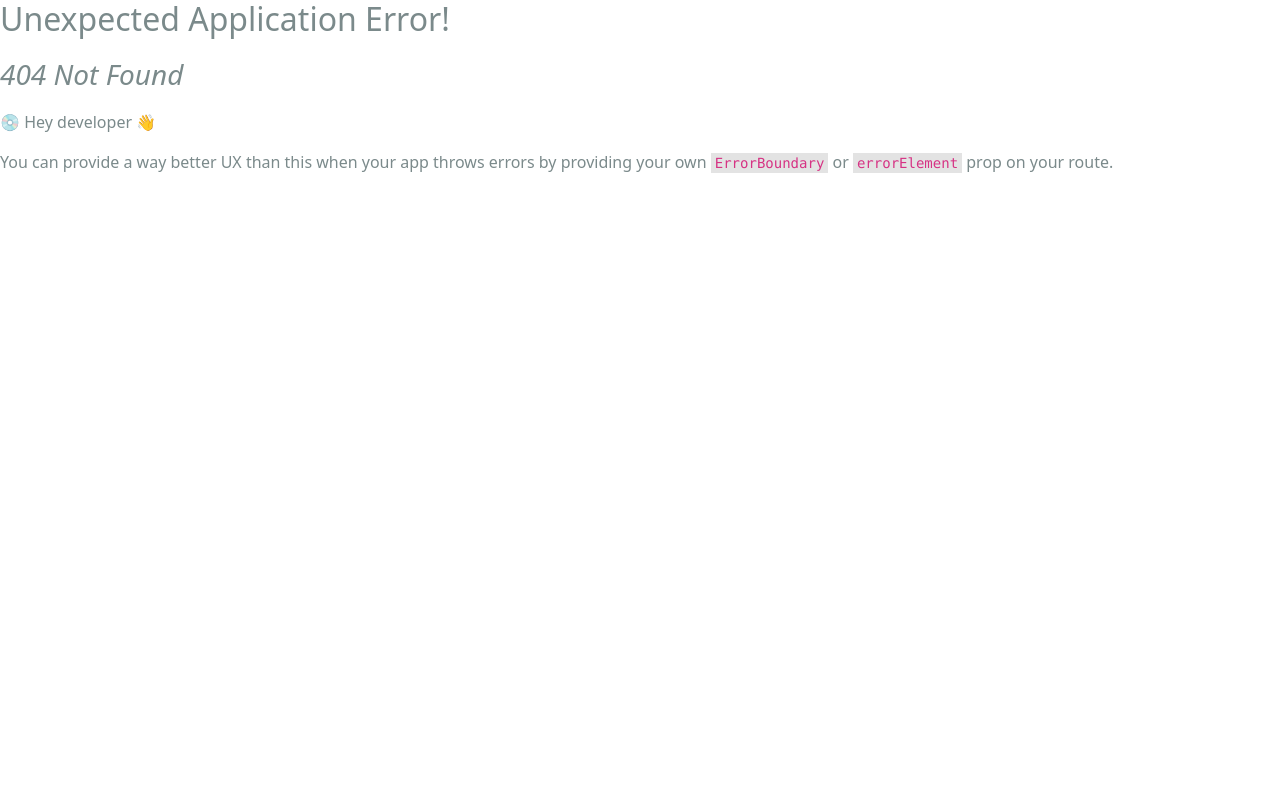
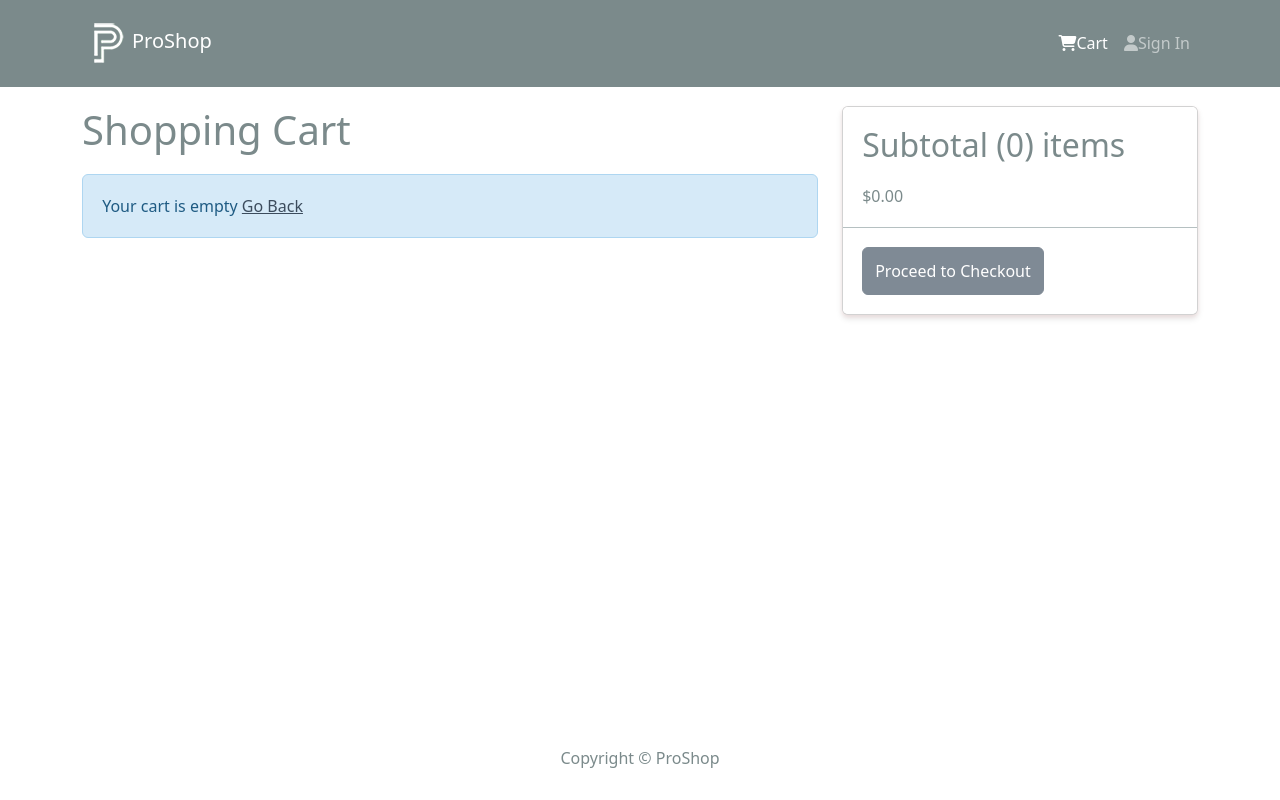
Before and after one commit to mishra-sweta/ProShop, a React (Create React App) app in the folder frontend/: page /cart in a window 1280 px wide. Before the commit this address had no page. Built offline with nearby package versions, Linux system fonts and the light colour scheme.

Commit message:
Redux setup and added CartScreen

```diff
--- a/frontend/package.json
+++ b/frontend/package.json
@@ -12,6 +12,7 @@
     "react": "^18.2.0",
     "react-bootstrap": "^2.7.4",
     "react-dom": "^18.2.0",
+    "react-icons": "^4.10.1",
     "react-redux": "^8.1.1",
     "react-router-bootstrap": "^0.26.2",
     "react-router-dom": "^6.11.1",
--- a/frontend/src/components/Header.js
+++ b/frontend/src/components/Header.js
@@ -1,9 +1,12 @@
 import React from "react";
+import { useSelector } from "react-redux/es/hooks/useSelector";
 import { LinkContainer } from "react-router-bootstrap";
-import { Container, Nav, Navbar } from "react-bootstrap";
+import { Container, Nav, Navbar, Badge } from "react-bootstrap";
 import logo from "../assets/logo.png";
 
 const Header = () => {
+  const { cartItems } = useSelector((state) => state.cart);
+
   return (
     <header>
       <Navbar bg="dark" variant="dark" expand="lg" collapseOnSelect>
@@ -21,6 +24,11 @@ const Header = () => {
               <LinkContainer to="/cart">
                 <Nav.Link>
                   <i className="fas fa-shopping-cart"></i>Cart
+                  {cartItems.length > 0 && (
+                    <Badge pill bg="success" style={{ marginLeft: "5px" }}>
+                      {cartItems.reduce((a, c) => a + c.qty, 0)}
+                    </Badge>
+                  )}
                 </Nav.Link>
               </LinkContainer>
               <LinkContainer to="/login">
--- a/frontend/src/index.js
+++ b/frontend/src/index.js
@@ -8,19 +8,20 @@ import {
 } from "react-router-dom";
 import { Provider } from "react-redux";
 import store from "./store.js";
-//import "./bootstrap.min.css";
 import "./assets/styles/index.css";
 import "./assets/styles/bootstrap.custom.css";
 import App from "./App";
 import reportWebVitals from "./reportWebVitals";
 import HomeScreen from "./screens/HomeScreen.js";
 import ProductScreen from "./screens/ProductScreen.js";
+import CartScreen from "./screens/CartScreen.js";
 
 const router = createBrowserRouter(
   createRoutesFromElements(
     <Route path="/" element={<App />}>
       <Route index={true} path="/" element={<HomeScreen />} />
       <Route path="/product/:id" element={<ProductScreen />} />
+      <Route path="/cart" element={<CartScreen />} />
     </Route>
   )
 );
--- /dev/null
+++ b/frontend/src/screens/CartScreen.js
@@ -0,0 +1,115 @@
+import { Link, useNavigate } from "react-router-dom";
+import {
+  Row,
+  Col,
+  ListGroup,
+  Image,
+  Form,
+  Button,
+  Card,
+} from "react-bootstrap";
+import { FaTrash } from "react-icons/fa";
+import Message from "../components/Message.js";
+import { useDispatch, useSelector } from "react-redux";
+import { addToCart, removeFromCart } from "../slices/cartSlice.js";
+
+const CartScreen = () => {
+  const navigate = useNavigate();
+  const dispatch = useDispatch();
+
+  const cart = useSelector((state) => state.cart);
+  const { cartItems } = cart;
+
+  const addToCartHandler = async (product, qty) => {
+    dispatch(addToCart({ ...product, qty }));
+  };
+
+  const removeFromCartHandler = async (id) => {
+    dispatch(removeFromCart(id));
+  };
+
+  const checkoutHandler = () => {
+    navigate("/login?redirect=/shipping");
+  };
+
+  return (
+    <Row>
+      <Col md={8}>
+        <h1 style={{ marginBottom: "20px" }}>Shopping Cart</h1>
+        {cartItems.length === 0 ? (
+          <Message>
+            Your cart is empty <Link to="/">Go Back</Link>
+          </Message>
+        ) : (
+          <ListGroup variant="flush">
+            {cartItems.map((item) => (
+              <ListGroup.Item key={item._id}>
+                <Row>
+                  <Col md={2}>
+                    <Image src={item.image} alt={item.name} fluid rounded />
+                  </Col>
+                  <Col md={3}>
+                    <Link to={`/product/${item._id}`}>{item.name}</Link>
+                  </Col>
+                  <Col md={2}>${item.price}</Col>
+                  <Col md={2}>
+                    <Form.Control
+                      as="select"
+                      value={item.qty}
+                      onChange={(e) =>
+                        addToCartHandler(item, Number(e.target.value))
+                      }
+                    >
+                      {[...Array(item.countInStock).keys()].map((x) => (
+                        <option key={x + 1} value={x + 1}>
+                          {x + 1}
+                        </option>
+                      ))}
+                    </Form.Control>
+                  </Col>
+                  <Col md={2}>
+                    <Button
+                      type="button"
+                      variant="light"
+                      onClick={() => removeFromCartHandler(item._id)}
+                    >
+                      <FaTrash />
+                    </Button>
+                  </Col>
+                </Row>
+              </ListGroup.Item>
+            ))}
+          </ListGroup>
+        )}
+      </Col>
+      <Col md={4}>
+        <Card>
+          <ListGroup variant="flush">
+            <ListGroup.Item>
+              <h2>
+                Subtotal ({cartItems.reduce((acc, item) => acc + item.qty, 0)})
+                items
+              </h2>
+              $
+              {cartItems
+                .reduce((acc, item) => acc + item.qty * item.price, 0)
+                .toFixed(2)}
+            </ListGroup.Item>
+            <ListGroup.Item>
+              <Button
+                type="button"
+                className="btn-block"
+                disabled={cartItems.length === 0}
+                onClick={checkoutHandler}
+              >
+                Proceed to Checkout
+              </Button>
+            </ListGroup.Item>
+          </ListGroup>
+        </Card>
+      </Col>
+    </Row>
+  );
+};
+
+export default CartScreen;
--- a/frontend/src/screens/ProductScreen.js
+++ b/frontend/src/screens/ProductScreen.js
@@ -1,18 +1,39 @@
-import { Link, useParams } from "react-router-dom";
-import { Row, Col, Image, ListGroup, Card, Button } from "react-bootstrap";
+import { useState } from "react";
+import { useDispatch } from "react-redux";
+import { Link, useParams, useNavigate } from "react-router-dom";
+import {
+  Row,
+  Col,
+  Image,
+  ListGroup,
+  Card,
+  Button,
+  Form,
+} from "react-bootstrap";
 import Rating from "../components/Rating.js";
 import Loader from "../components/Loader.js";
 import Message from "../components/Message.js";
 import { useGetProductDetailsQuery } from "../slices/productsApiSlice.js";
+import { addToCart } from "../slices/cartSlice.js";
 
 const ProductScreen = () => {
   const { id: productId } = useParams();
+
+  const dispatch = useDispatch();
+  const navigate = useNavigate();
+
+  const [qty, setQty] = useState(1);
 
   const {
     data: product,
     isLoading,
     error,
   } = useGetProductDetailsQuery(productId);
+
+  const addToCartHandler = () => {
+    dispatch(addToCart({ ...product, qty }));
+    navigate("/cart");
+  };
 
   return (
     <div>
@@ -68,11 +89,34 @@ const ProductScreen = () => {
                     </Col>
                   </Row>
                 </ListGroup.Item>
+
+                {product.countInStock > 0 && (
+                  <ListGroup.Item>
+                    <Row>
+                      <Col>Qty</Col>
+                      <Col>
+                        <Form.Control
+                          as="select"
+                          value={qty}
+                          onChange={(e) => setQty(Number(e.target.value))}
+                        >
+                          {[...Array(product.countInStock).keys()].map((x) => (
+                            <option key={x + 1} value={x + 1}>
+                              {x + 1}
+                            </option>
+                          ))}
+                        </Form.Control>
+                      </Col>
+                    </Row>
+                  </ListGroup.Item>
+                )}
+
                 <ListGroup.Item>
                   <Button
                     className="btn-block"
                     type="button"
                     disabled={product.countInStock === 0}
+                    onClick={addToCartHandler}
                   >
                     Add To Cart
                   </Button>
--- /dev/null
+++ b/frontend/src/slices/cartSlice.js
@@ -0,0 +1,36 @@
+import { createSlice } from "@reduxjs/toolkit";
+import { updateCart } from "../utils/cartUtils.js";
+const initialState = localStorage.getItem("cart")
+  ? JSON.parse(localStorage.getItem("cart"))
+  : { cartItems: [] };
+
+const cartSlice = createSlice({
+  name: "cart",
+  initialState,
+  reducers: {
+    addToCart: (state, action) => {
+      const item = action.payload;
+      const existItem = state.cartItems.find((x) => x._id === item._id);
+
+      if (existItem) {
+        state.cartItems = state.cartItems.map((x) =>
+          x._id === existItem._id ? item : x
+        );
+      } else {
+        state.cartItems = [...state.cartItems, item];
+      }
+
+      return updateCart(state);
+    },
+
+    removeFromCart: (state, action) => {
+      state.cartItems = state.cartItems.filter((x) => x._id !== action.payload);
+
+      return updateCart(state);
+    },
+  },
+});
+
+export const { addToCart, removeFromCart } = cartSlice.actions;
+
+export default cartSlice.reducer;
--- a/frontend/src/store.js
+++ b/frontend/src/store.js
@@ -1,9 +1,11 @@
 import { configureStore } from "@reduxjs/toolkit";
 import { apiSlice } from "./slices/apiSlice.js";
+import cartSliceReducer from "./slices/cartSlice.js";
 
 const store = configureStore({
   reducer: {
     [apiSlice.reducerPath]: apiSlice.reducer,
+    cart: cartSliceReducer,
   },
   middleware: (getDefaultMiddleware) =>
     getDefaultMiddleware().concat(apiSlice.middleware),
--- /dev/null
+++ b/frontend/src/utils/cartUtils.js
@@ -0,0 +1,25 @@
+export const addDecimals = (num) => {
+  return (Math.round(num * 100) / 100).toFixed(2);
+};
+
+export const updateCart = (state) => {
+  //Calculate items price
+  state.itemsPrice = addDecimals(
+    state.cartItems.reduce((acc, item) => acc + item.price * item.qty, 0)
+  );
+
+  //Calculate shipping price( If order is over $100 then free else $10 shipping)
+  state.shippingPrice = addDecimals(state.itemsPrice > 100 ? 0 : 10);
+
+  //Calculate tax price
+  state.taxPrice = addDecimals(Number((0.15 * state.itemsPrice).toFixed(2)));
+
+  //Calculate total price
+  state.totalPrice = (
+    Number(state.itemsPrice) +
+    Number(state.shippingPrice) +
+    Number(state.taxPrice)
+  ).toFixed(2);
+
+  localStorage.setItem("cart", JSON.stringify(state));
+};
```
Also changed, not shown: 1 other file (tests, documents, lock files or other folders).
